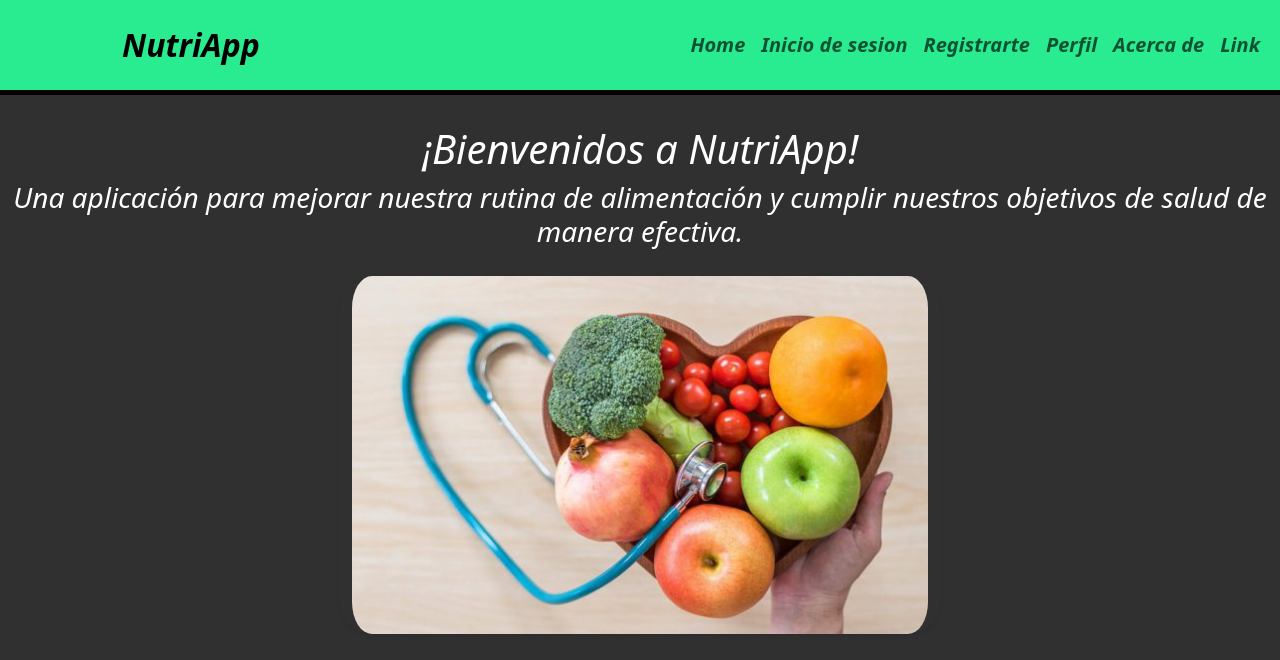
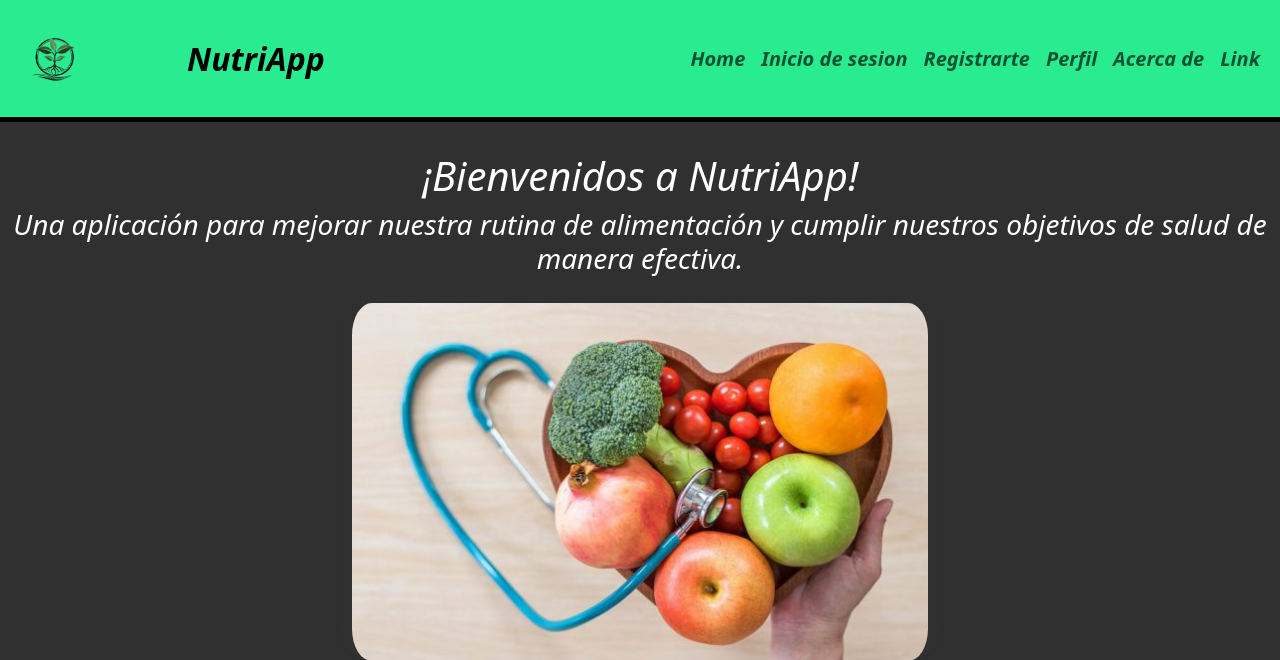
Before and after one commit to Sagarnaga-Jesus/nutriApp, a Flask app: page / in a window 1280 px wide. Shown: the top 660 px of the page. Run offline with Flask 3, Linux system fonts and the light colour scheme.

Commit message:
imagenes

```diff
--- a/app.py
+++ b/app.py
@@ -13,7 +13,7 @@ def home():
                     "descripcion":"El fin de esta pagina es mostrar nuestra actividad calórica y dar una vida saludable a las personas llevandolas por un buen camino y a si esa persona a futuro no tenga problemas dde salud como obesidad o cosas asi.",
                     },
                     {"imagen":"static/imagenes/Estado_Nutri-Post-de-Twitter.jpg",
-                    "descripcion":"Esta pagina cuenta con alimentos y sus calorías, un calendario que de un control diario de consumo de calorias al igual que el agua, tiene un apartado de perfil que nos permitira ir llevando una reivisión sobre el plan que tenga, el proposito es facilitar y ayudar a las personas para ser un mundo mejor en el futuro",
+                    "descripcion":"Esta pagina cuenta con alimentos y sus calorías, un calendario que de un control diario de consumo de calorias al igual que el agua, tiene un apartado de perfil que nos permitira ir llevando una reivisión sobre el plan que tenga, el proposito es facilitar y ayudar a las personas para ser un mundo mejor en el futuro.",
                     },
                 ]
 
--- a/templates/base.html
+++ b/templates/base.html
@@ -10,7 +10,8 @@
 
     <nav class="navbar navbar-expand-lg py-3 fs-5 border-bottom border-5 border-black fw-bolder"  style="background-color: rgba(41, 255, 155, 0.90); ">
         <div class="container-fluid">
-            <a class="navbar-brand fs-2 fst-italic" style="margin-left: 110px;">NutriApp</a>
+            <img src="static/imagenes/Gemini_Generated_Image_mepdqmmepdqmmepd-removebg-preview.png" alt="Logo" width="85" height="85" class="d-inline-block align-text-top" >
+            <a class="navbar-brand fs-2 fst-italic" style="margin-left: 90px;">NutriApp</a>
             <button class="navbar-toggler" type="button" data-bs-toggle="collapse" data-bs-target="#navbarNav" aria-controls="navbarNav" aria-expanded="false" aria-label="Toggle navigation">
                 <span class="navbar-toggler-icon"></span>
             </button>
```
Also changed, not shown: static/imagenes/Gemini_Generated_Image_mepdqmmepdqmmepd-removebg-preview.png (added).
